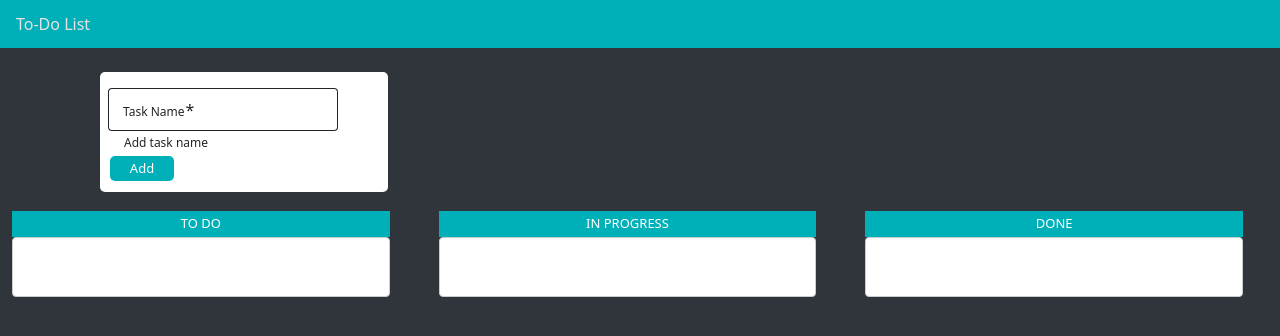
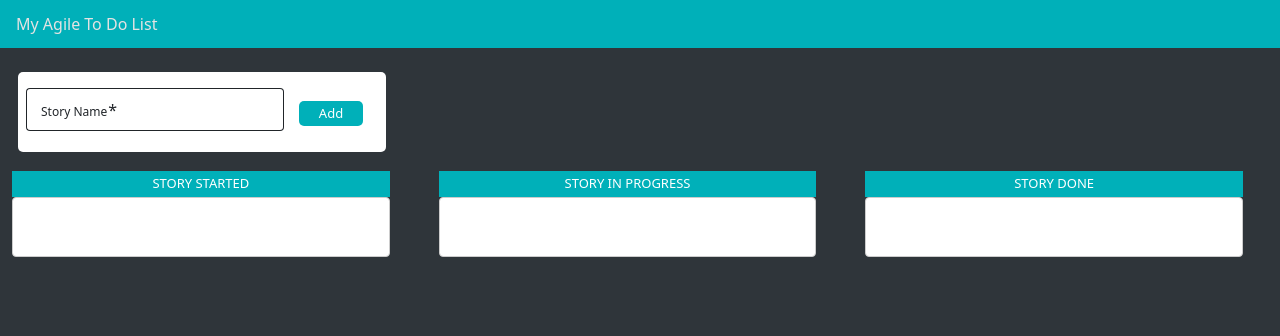
Before and after one commit to bogdana03/AngularToDo, an Angular app: page / in a window 1280 px wide. Shown: the top 336 px of the page. Built offline with nearby package versions, Linux system fonts and the light colour scheme.

Commit message:
list styled

```diff
--- a/src/app/navbar/navbar.component.html
+++ b/src/app/navbar/navbar.component.html
@@ -1,3 +1,4 @@
 <mat-toolbar class="navbar">
-  <span>To-Do List</span>
+
+  <span>My Agile To Do List</span>
 </mat-toolbar>
--- a/src/app/todo/todo.component.css
+++ b/src/app/todo/todo.component.css
@@ -1,10 +1,10 @@
 
 .addcard {
     background-color:white;
-    width: 18em;
-    height: 7.5em;
+    width: 23em;
+    height: 5em;
     margin-bottom: 1.2em;
-    margin-left: 5.5em;
+    margin-left: 0.4em;
     border-radius: 5px;
 }
 
@@ -22,20 +22,20 @@
 }
 
 .my-mat-form-field {
-    width: 80%;
+    width: 70%;
     margin-top: 1em;
     margin-left: 0.5em;
     border-radius: 4%;
     font-size: medium;
 }
 
-.mat-raised-button{
+.m-button {
   background-color: #00b0b9;
   color: aliceblue;
   height: 25px;
-  margin-left: 10px;
-  margin-right: 10px;
   border: none;
+  margin-left: 15px;
+  margin-bottom: 15px;
   border-radius: 5px;
   font-size: small;
 }
--- a/src/app/todo/todo.component.html
+++ b/src/app/todo/todo.component.html
@@ -8,11 +8,11 @@
         <mat-card class="mt-4">
           <form [formGroup]="todoForm">
             <mat-form-field class="my-mat-form-field" appearance="outline">
-              <mat-label style="font-size: 12px; font-weight: lighter;">Task Name</mat-label>
+              <mat-label style="font-size: 12px; font-weight: lighter;">Story Name</mat-label>
               <input formControlName="item" class="input-holder" matInput placeholder="Placeholder" />
-              <mat-hint style="font-size: 12px; font-weight:200;">Add task name</mat-hint>
+              <mat-hint style="font-size: 12px; font-weight:200;"></mat-hint>
             </mat-form-field>
-            <button mat-button *ngIf="!isEditEnabled"(click)="addTask()" class="mat-raised-button" [disabled]="todoForm.invalid" style="color: white;">Add</button>
+            <button mat-button *ngIf="!isEditEnabled"(click)="addTask()" class="m-button" [disabled]="todoForm.invalid" style="color: white;">Add</button>
             <button mat-button *ngIf="isEditEnabled"(click)="updateTask()" class="mat-raised-button" [disabled]="todoForm.invalid" style="color: white;">Update</button>
           </form>
 
@@ -27,7 +27,7 @@
         <div class="col-md-4 d-flex justify-content-center">
           <!--To do-->
           <div class="example-container">
-            <h2 class="box-header">TO DO <span *ngIf="tasks.length > 0" > - {{tasks.length}}</span></h2>
+            <h2 class="box-header">STORY STARTED <span *ngIf="tasks.length > 0" > - {{tasks.length}}</span></h2>
             <div cdkDropList [cdkDropListData]="tasks" class="example-list" (cdkDropListDropped)="drop($event)">
               <div class="example-box" *ngFor="let item of tasks let i = index" cdkDrag>
                 {{item.description}}
@@ -42,7 +42,7 @@
         <div class="col-md-4 d-flex justify-content-center">
           <!--in progres-->
           <div class="example-container">
-            <h2 class="box-header">IN PROGRESS <span *ngIf="inprogress.length > 0" > - {{inprogress.length}}</span></h2>
+            <h2 class="box-header">STORY IN PROGRESS <span *ngIf="inprogress.length > 0" > - {{inprogress.length}}</span></h2>
             <div cdkDropList [cdkDropListData]="inprogress" class="example-list" (cdkDropListDropped)="drop($event)">
               <div class="example-box" *ngFor="let item of inprogress; let i = index" cdkDrag>
                 {{item.description}}
@@ -54,7 +54,7 @@
         <div class="col-md-4 d-flex justify-content-center">
           <!-- done -->
           <div class="example-container">
-            <h2 class="box-header">DONE <span *ngIf="done.length > 0" > - {{done.length}}</span></h2>
+            <h2 class="box-header"> STORY DONE <span *ngIf="done.length > 0" > - {{done.length}}</span></h2>
             <div cdkDropList [cdkDropListData]="done" class="example-list" (cdkDropListDropped)="drop($event)">
               <div class="example-box" *ngFor="let item of done; let i = index" cdkDrag>{{item.description}}
                 <div class="box">
--- a/src/app/todo/todo.component.ts
+++ b/src/app/todo/todo.component.ts
@@ -41,7 +41,7 @@ export class TodoComponent implements OnInit {
   }
 
   saveTaskFromBrowser(){
-    window.localStorage.getItem("item");
+    this.session=window.localStorage.getItem("item");
   }
 
   deleteTask(i: number){
--- a/src/index.html
+++ b/src/index.html
@@ -10,6 +10,8 @@
   <link rel="stylesheet" href="https://cdn.jsdelivr.net/npm/bootstrap@5.3.0-alpha1/dist/css/bootstrap.min.css">
 </head>
 <body>
-  <app-root></app-root>
+  <app-root>
+
+  </app-root>
 </body>
 </html>
```
